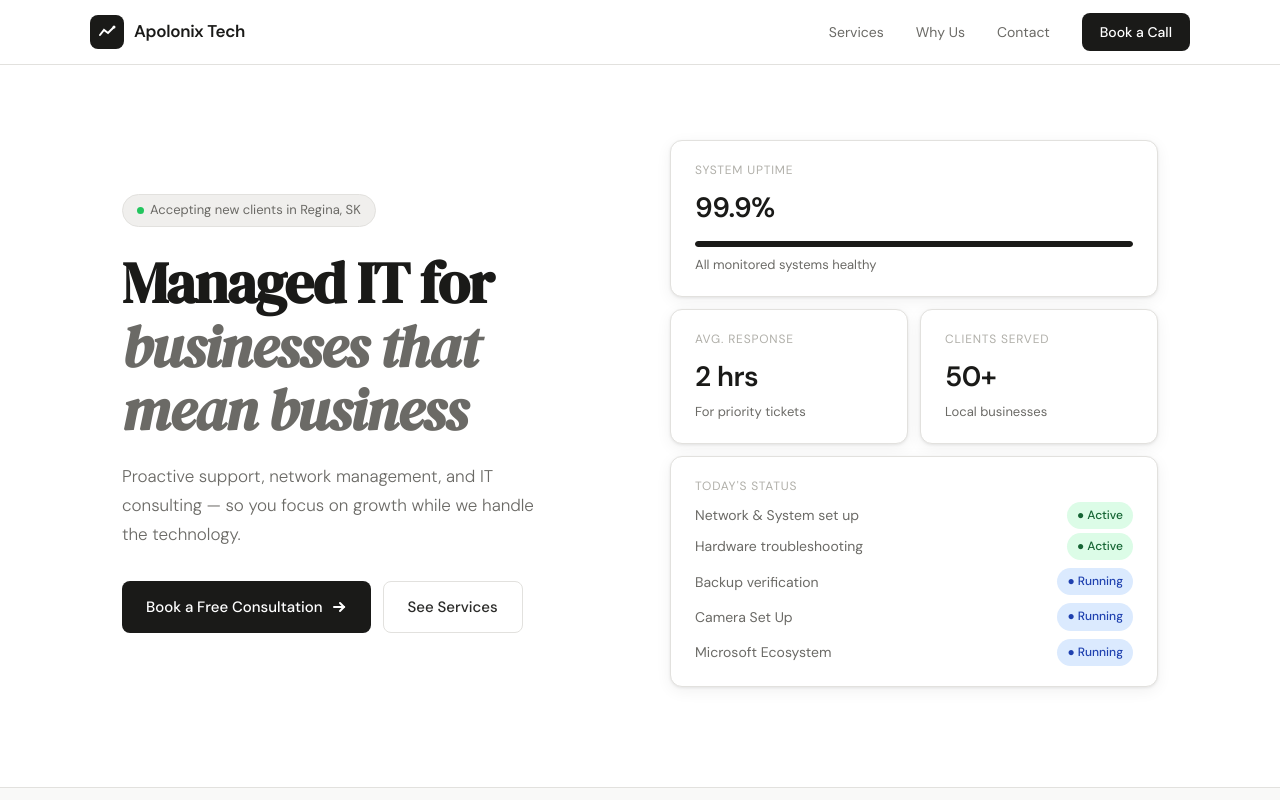
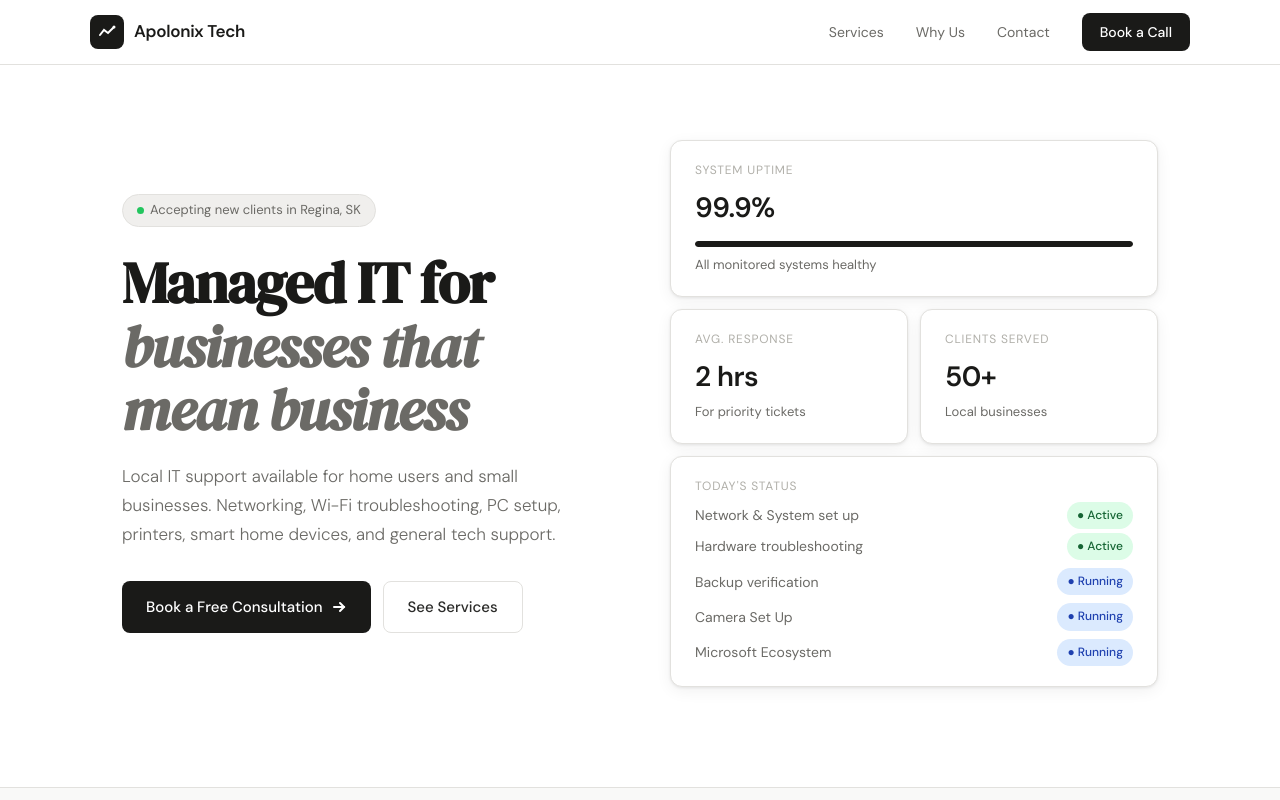
Before and after one commit to teknoanonymoush/apolonixtech, a plain HTML site: page index.html in a window 1280 px wide. Shown: the top 800 px of the page. Drawn offline with Linux system fonts and the light colour scheme.

Commit message:
Update index.html

```diff
--- a/index.html
+++ b/index.html
@@ -193,7 +193,7 @@ footer{background:var(--gray-900);color:rgba(255,255,255,0.5);padding:48px 2rem
       <span></span> Accepting new clients in Regina, SK
     </div>
     <h1>Managed IT for <em>businesses that mean business</em></h1>
-    <p>Proactive support, network management, and IT consulting — so you focus on growth while we handle the technology.</p>
+    <p>Local IT support available for home users and small businesses. Networking, Wi-Fi troubleshooting, PC setup, printers, smart home devices, and general tech support.</p>
     <div class="hero-actions">
       <a href="#booking" class="btn-primary">
         Book a Free Consultation
```
